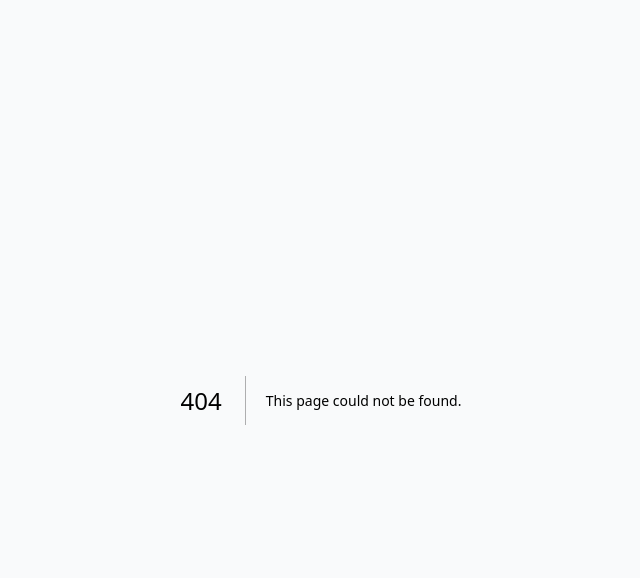
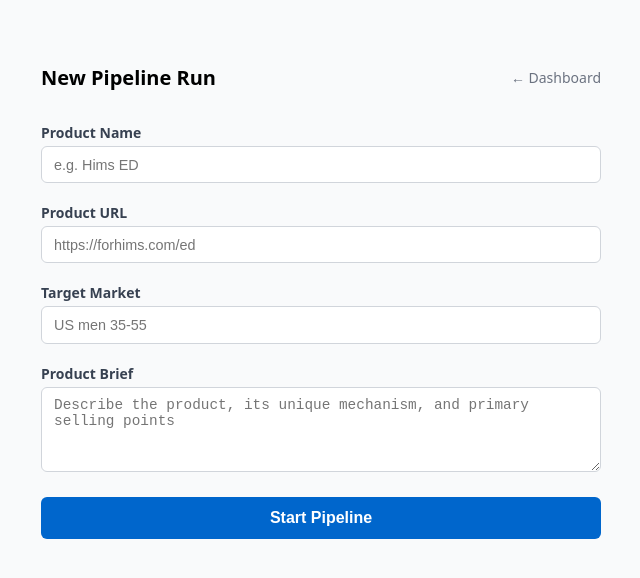
Before and after one commit to maxwellt7/telemed-creative-engine-v2, a Next.js app in the folder apps/web/: page /runs/new in a window 1280 px wide. Before the commit this address had no page. Shown: the top 578 px of the page, without its empty margins (319-959 px from the left). Built offline with nearby package versions, Linux system fonts and the light colour scheme.

Commit message:
feat: dashboard run list and new run form

```diff
--- /dev/null
+++ b/apps/web/app/lib/trpc.ts
@@ -0,0 +1,10 @@
+import { createTRPCClient, httpBatchLink } from '@trpc/client'
+import type { AppRouter } from '../../../worker/src/router'
+
+export const trpc = createTRPCClient<AppRouter>({
+  links: [
+    httpBatchLink({
+      url: `${process.env.RAILWAY_BACKEND_URL ?? 'http://localhost:3001'}/trpc`,
+    }),
+  ],
+})
--- /dev/null
+++ b/apps/web/app/runs/new/page.tsx
@@ -0,0 +1,65 @@
+'use client'
+import { useState } from 'react'
+import { useRouter } from 'next/navigation'
+import { trpc } from '../../lib/trpc'
+
+type FormState = { productName: string; productUrl: string; targetMarket: string; brief: string }
+
+export default function NewRunPage() {
+  const router = useRouter()
+  const [form, setForm] = useState<FormState>({ productName: '', productUrl: '', targetMarket: '', brief: '' })
+  const [loading, setLoading] = useState(false)
+  const [error, setError] = useState('')
+
+  function set(field: keyof FormState) {
+    return (e: React.ChangeEvent<HTMLInputElement | HTMLTextAreaElement>) =>
+      setForm((f) => ({ ...f, [field]: e.target.value }))
+  }
+
+  async function handleSubmit(e: React.FormEvent) {
+    e.preventDefault()
+    setLoading(true)
+    setError('')
+    try {
+      const { runId } = await trpc.runs.start.mutate(form)
+      router.push(`/runs/${runId}`)
+    } catch (err) {
+      setError(String(err))
+      setLoading(false)
+    }
+  }
+
+  const inputStyle = { width: '100%', padding: '0.6rem 0.75rem', border: '1px solid #d1d5db', borderRadius: 6, fontSize: '0.9rem', boxSizing: 'border-box' as const }
+  const labelStyle = { display: 'block', fontWeight: 600, marginBottom: 4, fontSize: '0.875rem', color: '#374151' }
+
+  return (
+    <main style={{ maxWidth: 560, margin: '4rem auto', padding: '0 1.5rem' }}>
+      <div style={{ display: 'flex', justifyContent: 'space-between', alignItems: 'center', marginBottom: '2rem' }}>
+        <h1 style={{ fontSize: '1.25rem', fontWeight: 700, margin: 0 }}>New Pipeline Run</h1>
+        <a href="/dashboard" style={{ color: '#6b7280', textDecoration: 'none', fontSize: '0.875rem' }}>← Dashboard</a>
+      </div>
+      <form onSubmit={handleSubmit} style={{ display: 'flex', flexDirection: 'column', gap: '1.25rem' }}>
+        <div>
+          <label style={labelStyle}>Product Name</label>
+          <input value={form.productName} onChange={set('productName')} placeholder="e.g. Hims ED" required style={inputStyle} />
+        </div>
+        <div>
+          <label style={labelStyle}>Product URL</label>
+          <input value={form.productUrl} onChange={set('productUrl')} placeholder="https://forhims.com/ed" type="url" required style={inputStyle} />
+        </div>
+        <div>
+          <label style={labelStyle}>Target Market</label>
+          <input value={form.targetMarket} onChange={set('targetMarket')} placeholder="US men 35-55" required style={inputStyle} />
+        </div>
+        <div>
+          <label style={labelStyle}>Product Brief</label>
+          <textarea value={form.brief} onChange={set('brief')} placeholder="Describe the product, its unique mechanism, and primary selling points" required rows={4} style={{ ...inputStyle, resize: 'vertical' }} />
+        </div>
+        {error && <div style={{ color: '#dc2626', fontSize: '0.875rem', background: '#fef2f2', padding: '0.75rem', borderRadius: 6 }}>{error}</div>}
+        <button type="submit" disabled={loading} style={{ background: loading ? '#9ca3af' : '#0066CC', color: '#fff', padding: '0.75rem', borderRadius: 6, border: 'none', fontSize: '1rem', fontWeight: 600, cursor: loading ? 'not-allowed' : 'pointer' }}>
+          {loading ? 'Starting pipeline…' : 'Start Pipeline'}
+        </button>
+      </form>
+    </main>
+  )
+}
```
Also changed, not shown: apps/web/app/dashboard/page.tsx (added, +55 -0 lines).
